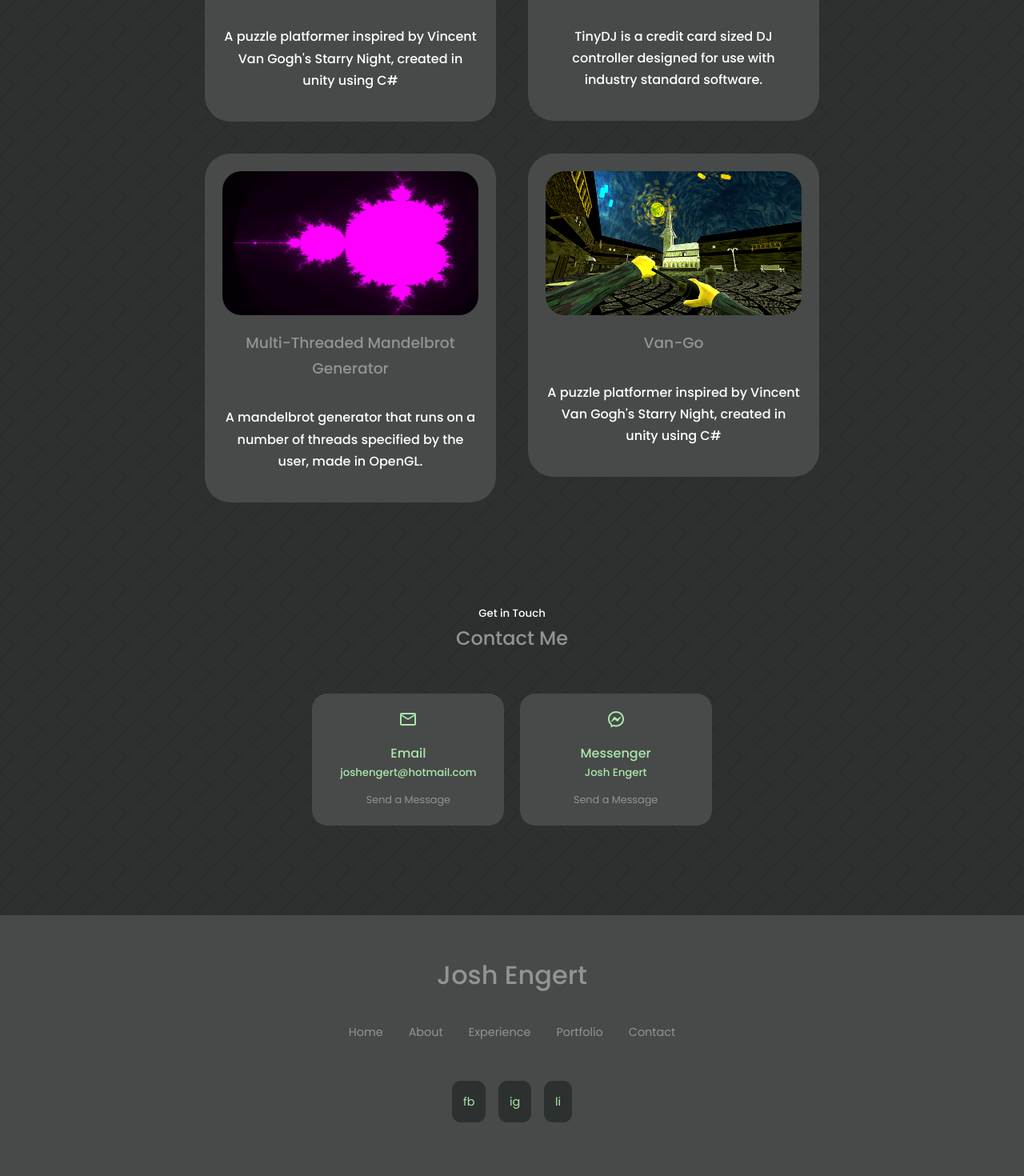
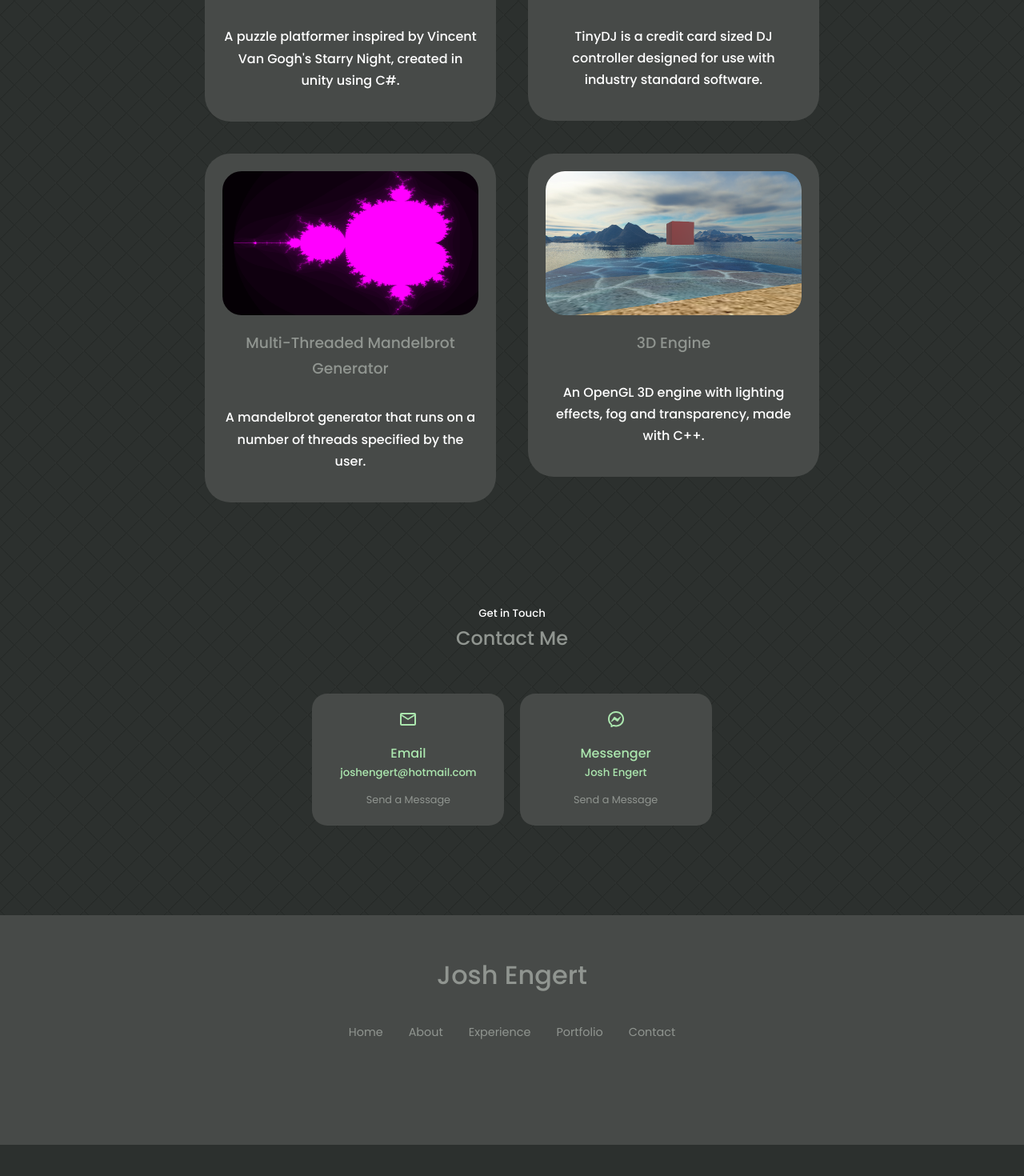
Before and after one commit to joshengert/portfolio-website, a React (Create React App) app: page / in a window 1280 px wide. Shown: the part 2904-4374 px from the top of the page at 80% size. After the commit the page ends 4335 px from the top, so only its background shows below. Built offline with nearby package versions, Linux system fonts and the light colour scheme.

Commit message:
main page complete

```diff
--- a/src/components/footer/Footer.jsx
+++ b/src/components/footer/Footer.jsx
@@ -14,12 +14,6 @@ const Footer = () => {
         <li><a href="#contact">Contact</a></li>
       </ul>
 
-      <div className="footer__socials">
-        <a href="https://facebook.com/joshengert" target="_blank" rel="noreferrer">fb</a>
-        <a href="https://instagram.com/josh_engert" target="_blank" rel="noreferrer">ig</a>
-        <a href="https://linkedin.com/in/joshengert" target="_blank" rel="noreferrer">li</a>
-      </div>
-
       {/* <div className="footer__copyright">
         <small>
           &copy; Josh Engert. All Rights Reserved.
--- a/src/components/footer/footer.css
+++ b/src/components/footer/footer.css
@@ -18,30 +18,9 @@ footer {
     flex-wrap: wrap;
     justify-content: center;
     gap: 2rem;
-    margin: 0 auto 3rem;
+    margin: 0 auto 5rem;
 }
 
-.footer__socials {
-    display: flex;
-    justify-content: center;
-    gap: 1rem;
-    margin-bottom: 6rem;
-}
-
-.footer__socials a {
-    background: var(--color-bg);
-    color: var(--color-white);
-    padding: 0.8rem;
-    border-radius: 0.7rem;
-    display: flex;
-    border: 1px solid transparent;
-}
-
-.footer__socials a:hover {
-    background: transparent;
-    color: var(--color-light);
-    border-color: var(--color-white);
-}
 
 /* small devices */
 @media screen and (max-width: 600px) {
--- a/src/components/portfolio/Portfolio.jsx
+++ b/src/components/portfolio/Portfolio.jsx
@@ -3,14 +3,14 @@ import './portfolio.css'
 import IMG1 from '../../assets/Van-Go.png'
 import IMG2 from '../../assets/TinyDJ_3D.png'
 import IMG3 from '../../assets/Mandelbrot_Generator.png'
-import IMG4 from '../../assets/Van-Go.png'
+import IMG4 from '../../assets/3D_Engine.png'
 
 const data = [
   {
     id: 1,
     image: IMG1,
     title: 'Van-Go',
-    descriptor: 'A puzzle platformer inspired by Vincent Van Gogh\'s Starry Night, created in unity using C#' ,
+    descriptor: 'A puzzle platformer inspired by Vincent Van Gogh\'s Starry Night, created in unity using C#.' ,
     link: '#portfolio'
   },
   {
@@ -24,14 +24,14 @@ const data = [
     id: 3,
     image: IMG3,
     title: 'Multi-Threaded Mandelbrot Generator',
-    descriptor: 'A mandelbrot generator that runs on a number of threads specified by the user, made in OpenGL.',
+    descriptor: 'A mandelbrot generator that runs on a number of threads specified by the user.',
     link: '#portfolio'
   },
   {
     id: 4,
     image: IMG4,
-    title: 'Van-Go',
-    descriptor: 'A puzzle platformer inspired by Vincent Van Gogh\'s Starry Night, created in unity using C#',
+    title: '3D Engine',
+    descriptor: 'An OpenGL 3D engine with lighting effects, fog and transparency, made with C++.',
     link: '#portfolio'
   },
 ]
```
Also changed, not shown: src/assets/3D_Engine.png (added).
